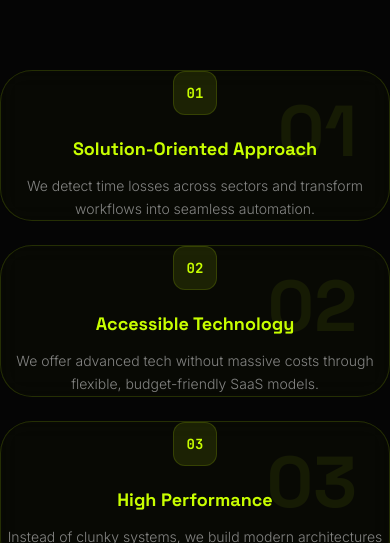
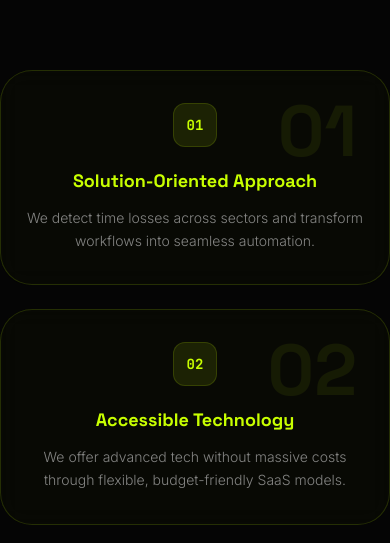
Before and after one commit to ALADAG-Seyit-Mehmet/ENIGMA-YAZILIM, a Next.js app: page /en/manifesto in a window 390 px wide. Shown: the part 1025-1568 px from the top of the page. Built offline with nearby package versions, Linux system fonts and the light colour scheme.

Commit message:
style: Use inline responsive padding with clamp() to fix mobile card layout safely

```diff
--- a/src/components/ManifestoClient.tsx
+++ b/src/components/ManifestoClient.tsx
@@ -101,7 +101,8 @@ export default function ManifestoClient() {
             {[1, 2, 3, 4].map((num) => (
               <div
                 key={num}
-                className="group relative bg-[var(--accent)]/[0.02] backdrop-blur-md border border-[var(--accent)]/15 rounded-[2rem] transition-all duration-500 hover:bg-white/[0.03] hover:border-[var(--accent)]/25 hover:-translate-y-1 hover:shadow-[0_0_40px_rgba(200,255,0,0.04)] flex flex-col items-center justify-center text-center p-6 md:py-12 md:px-8"
+                className="group relative bg-[var(--accent)]/[0.02] backdrop-blur-md border border-[var(--accent)]/15 rounded-[2rem] transition-all duration-500 hover:bg-white/[0.03] hover:border-[var(--accent)]/25 hover:-translate-y-1 hover:shadow-[0_0_40px_rgba(200,255,0,0.04)] flex flex-col items-center justify-center text-center"
+                style={{ padding: "clamp(2rem, 5vw, 3rem) clamp(1.25rem, 4vw, 2rem)" }}
               >
                 <div
                   className="absolute top-6 right-8 text-7xl font-black text-[var(--accent)]/[0.07] group-hover:text-[var(--accent)]/10 transition-colors duration-500 pointer-events-none"
```
